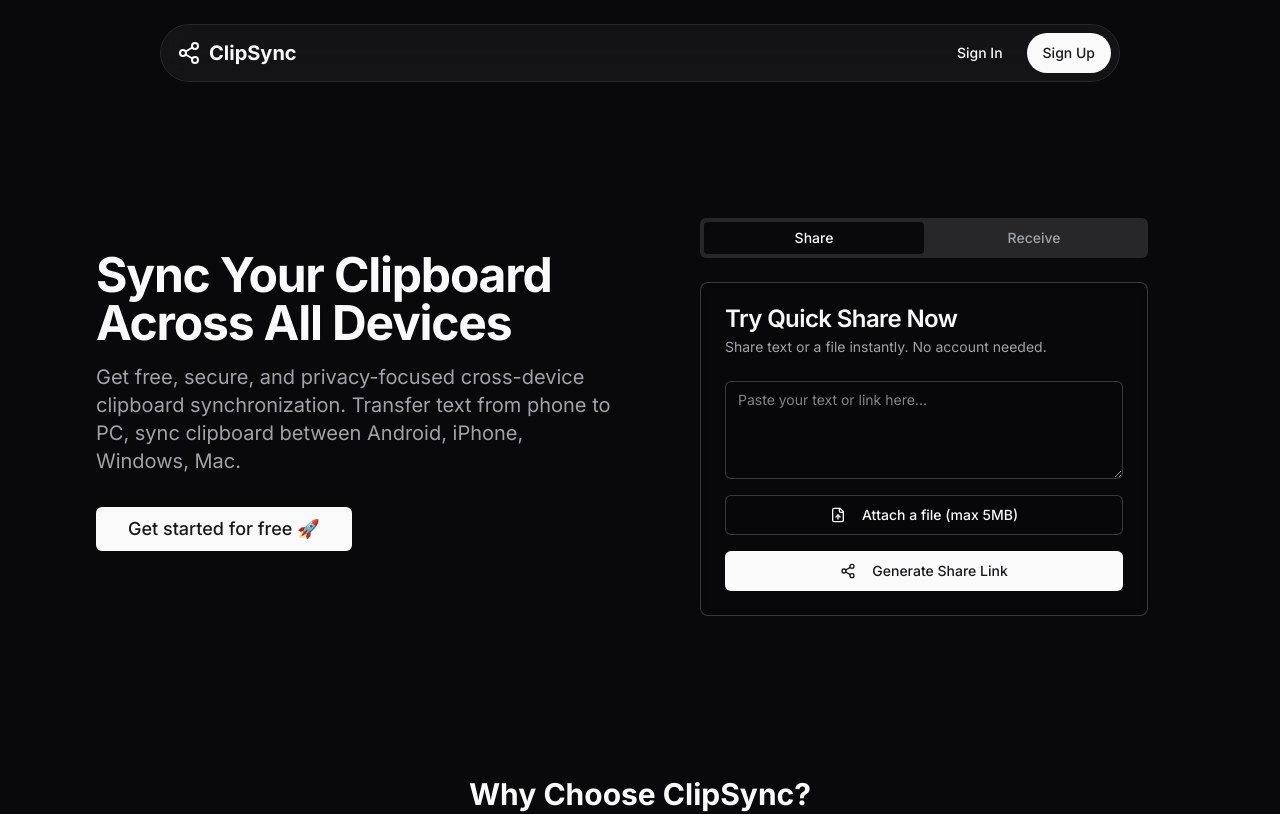
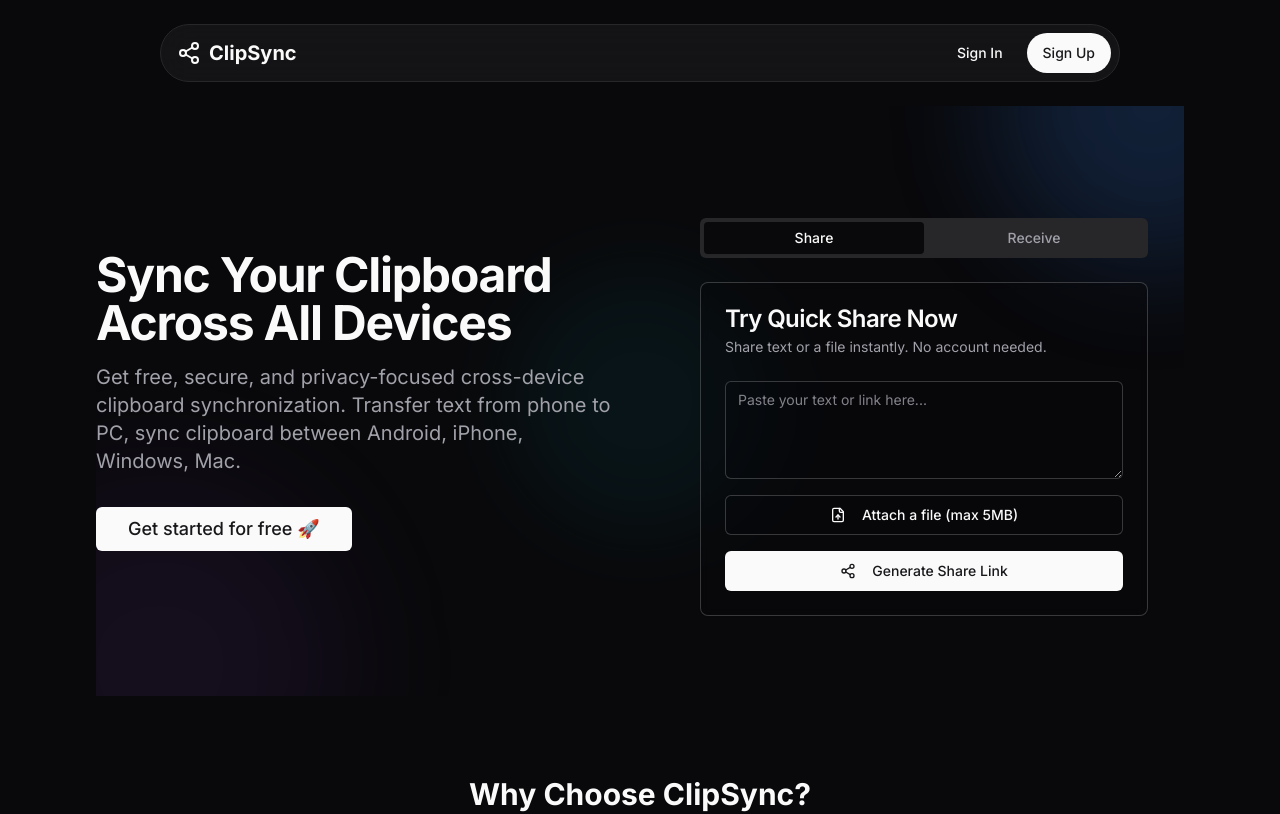
Before and after one commit to kene-praise/getclipsync, a React (Vite) app: page / in a window 1280 px wide. Shown: the top 814 px of the page. Built offline with nearby package versions, Linux system fonts and the light colour scheme.

Commit message:
Visual edit in Lovable
Edited UI in Lovable

```diff
--- a/src/components/QuickShareForm.tsx
+++ b/src/components/QuickShareForm.tsx
@@ -157,7 +157,7 @@ const QuickShareForm = () => {
             <CardTitle>Try Quick Share Now</CardTitle>
             <CardDescription>Share text or a file instantly. No account needed.</CardDescription>
         </CardHeader>
-        <CardContent>
+        <CardContent className="bg-transparent">
             <form onSubmit={handleSubmit} className="space-y-4">
                 <Textarea placeholder="Paste your text or link here..." value={textContent} onChange={e => setTextContent(e.target.value)} rows={4} disabled={mutation.isPending} className="border-white/20 bg-background/20 placeholder:text-muted-foreground/80" />
                  {file ? <AttachedFilePreview file={file} onClearFile={clearFile} isPending={mutation.isPending} /> : <div className="relative">
--- a/src/components/QuickShareTabs.tsx
+++ b/src/components/QuickShareTabs.tsx
@@ -1,13 +1,10 @@
-
 import { useState } from 'react';
 import { Tabs, TabsContent, TabsList, TabsTrigger } from '@/components/ui/tabs';
 import QuickShareForm from './QuickShareForm';
 import ReceiveClipPanel from './ReceiveClipPanel';
-
 const QuickShareTabs = () => {
-  return (
-    <div className="w-full max-w-md mx-auto">
-      <Tabs defaultValue="share" className="w-full">
+  return <div className="w-full max-w-md mx-auto">
+      <Tabs defaultValue="share" className="w-full bg-transparent">
         <TabsList className="grid w-full grid-cols-2 mb-6">
           <TabsTrigger value="share">Share</TabsTrigger>
           <TabsTrigger value="receive">Receive</TabsTrigger>
@@ -19,8 +16,6 @@ const QuickShareTabs = () => {
           <ReceiveClipPanel />
         </TabsContent>
       </Tabs>
-    </div>
-  );
+    </div>;
 };
-
 export default QuickShareTabs;
--- a/src/pages/LandingPage.tsx
+++ b/src/pages/LandingPage.tsx
@@ -7,12 +7,12 @@ import { Card, CardContent, CardHeader, CardTitle } from '@/components/ui/card';
 import { Share2, Zap, Shield, Globe, Clock, Users } from 'lucide-react';
 import QuickShareTabs from '@/components/QuickShareTabs';
 const LandingPage = () => {
-  return <div className="min-h-screen bg-background px-4 md:px-10 lg:px-16">
+  return <div className="min-h-screen px-4 lg:px-16 md:px-[40px] bg-transparent">
       <UnifiedHeader />
 
       <main className="container mx-auto py-8 md:py-12">
         {/* Hero Section - Side by side on web */}
-        <section className="py-12 md:py-16 lg:py-20 relative">
+        <section className="py-12 md:py-16 lg:py-20 relative rounded-3xl">
           <BlueGlowBackground />
           <div className="grid lg:grid-cols-2 gap-8 lg:gap-12 items-center">
             {/* Hero Content */}
```
